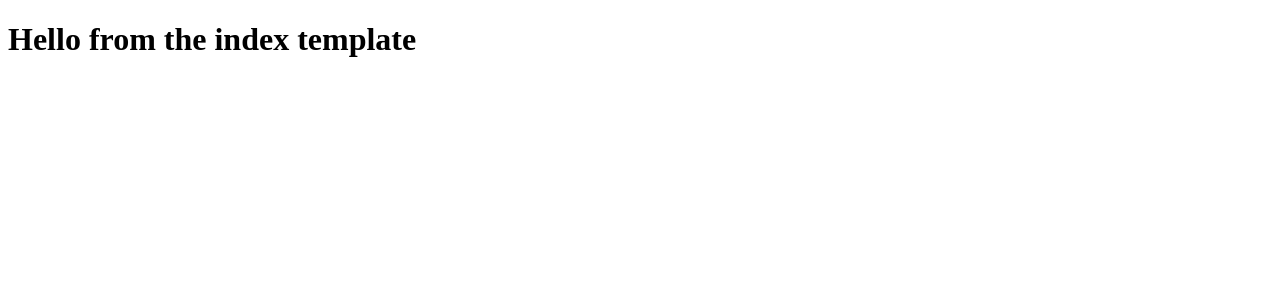
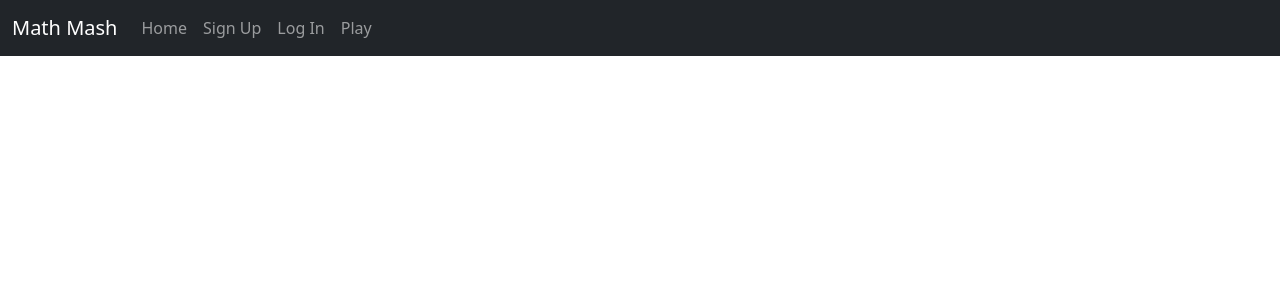
Before and after one commit to terrykub80/Math-Mash, a Flask app: page / in a window 1280 px wide. Shown: the top 300 px of the page. Run offline with Flask 2, Linux system fonts and the light colour scheme.

Commit message:
added navbar

```diff
--- a/app/templates/equations.html
+++ b/app/templates/equations.html
@@ -7,8 +7,7 @@
     <title>Math Mash</title>
 </head>
 <body>
-
-    <div class="center-align">
+    <div>
         <h1>Hello from the equations template</h1>
         <h1>{{ equation }}</h1>>
         <div class="input-group input-group-sm mb-3">
--- a/app/templates/index.html
+++ b/app/templates/index.html
@@ -4,12 +4,14 @@
     <meta charset="UTF-8">
     <meta http-equiv="X-UA-Compatible" content="IE=edge">
     <meta name="viewport" content="width=device-width, initial-scale=1.0">
+    <link rel="stylesheet" href="https://cdn.jsdelivr.net/npm/bootstrap@5.3.0-alpha1/dist/css/bootstrap.min.css">
     <title>Math Mash</title>
 </head>
 <body>
-    <h1>Hello from the index template</h1>
+    <!-- <h1>Hello from the index template</h1> -->
+    {% include 'nav.html' %}
 
 
-
+    <script src="https://cdn.jsdelivr.net/npm/bootstrap@5.3.0-alpha1/dist/js/bootstrap.bundle.min.js"></script>
 </body>
 </html>
--- /dev/null
+++ b/app/templates/nav.html
@@ -0,0 +1,16 @@
+<nav class="navbar navbar-expand-lg bg-dark" data-bs-theme="dark">
+    <div class="container-fluid">
+        <a class="navbar-brand" href="/">Math Mash</a>
+        <button class="navbar-toggler" type="button" data-bs-toggle="collapse" data-bs-target="#navbarNavAltMarkup" aria-controls="navbarNavAltMarkup" aria-expanded="false" aria-label="Toggle navigation">
+        <span class="navbar-toggler-icon"></span>
+        </button>
+        <div class="collapse navbar-collapse" id="navbarNavAltMarkup">
+        <div class="navbar-nav">
+            <a class="nav-link" href="/">Home</a>
+            <a class="nav-link" href="/signup">Sign Up</a>
+            <a class="nav-link" href="/login">Log In</a>
+            <a class="nav-link" href="/equations">Play</a>
+        </div>
+        </div>
+    </div>
+</nav>
```
